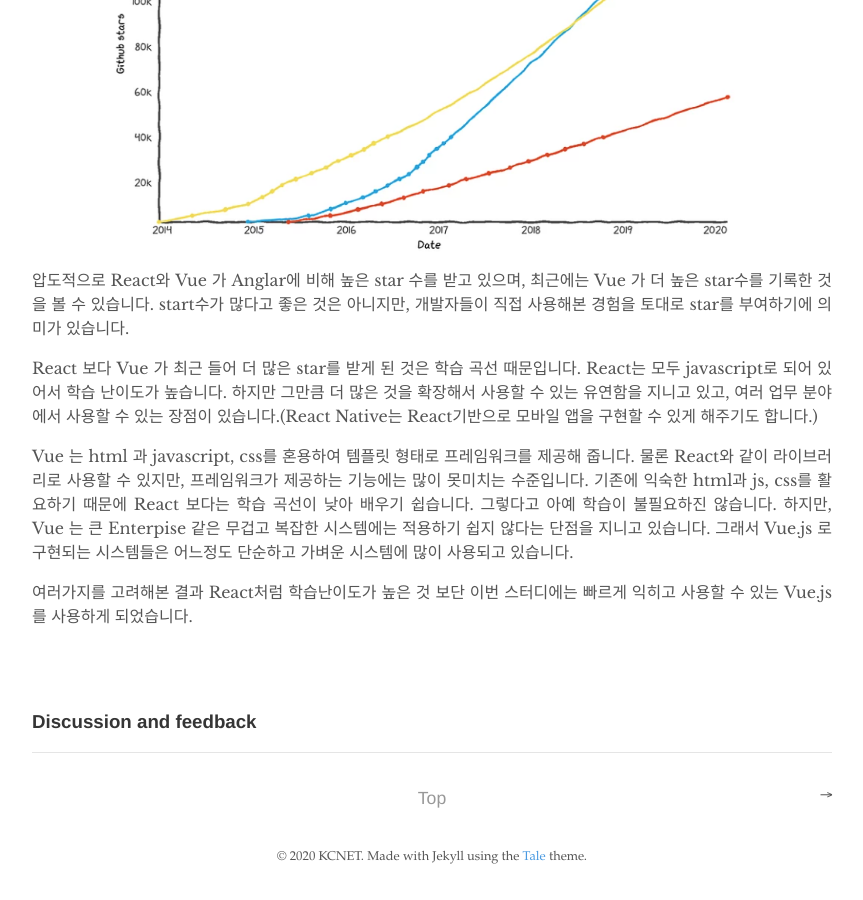
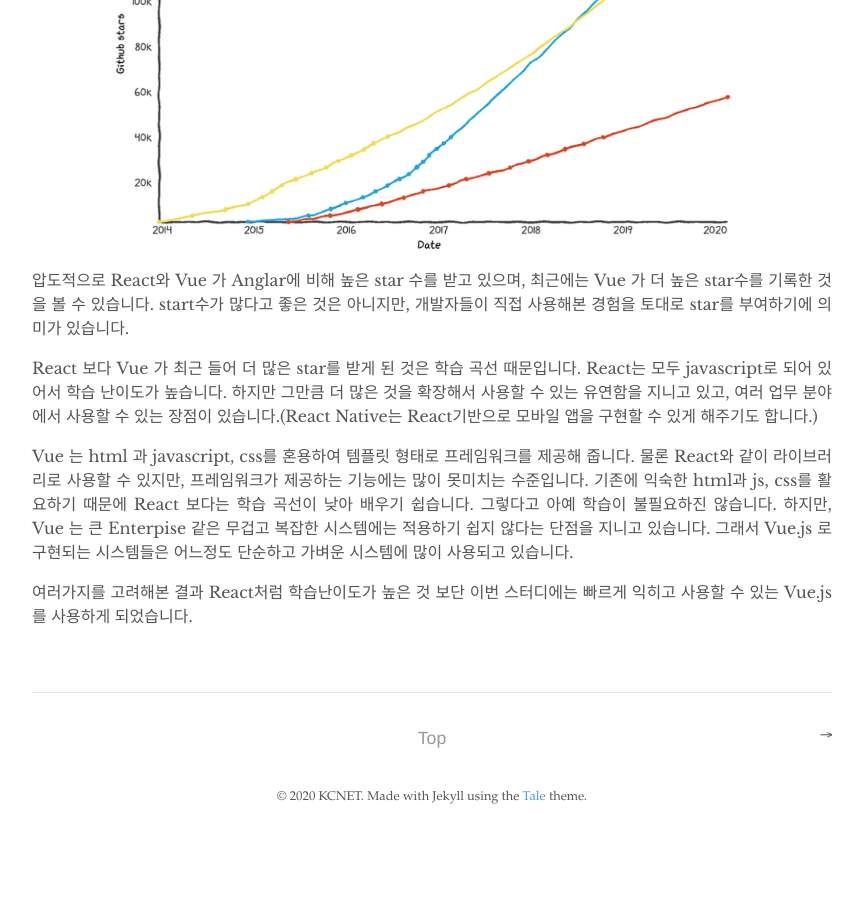
Before and after one commit to kcnet-kguru/kcnet-kguru.github.io, a Jekyll site: the page built from _posts/2020-06-23-vuejs-todolist.md, in a window 1280 px wide and 900 px high, scrolled down 2864 px. Shown: the whole window, without its empty margins (208-1071 px from the left). Built offline with Jekyll 4.4.1, drawn with Linux system fonts in a browser that asks for light colours; comment, search, counter and statistics services are not loaded; after the commit the page ends 3704 px from its top, so only the background shows below that.

Commit message:
설정변경

```diff
--- a/_config.yml
+++ b/_config.yml
@@ -41,4 +41,4 @@ paginate:       5
 exclude: [ Gemfile, Gemfile.lock, tale.gemspec ]
 
 # Disqus (Set to your disqus id)
-disqus:         jekyll-tale
+# disqus:         jekyll-tale
--- a/_includes/disqus_comments.html
+++ b/_includes/disqus_comments.html
@@ -1,4 +1,4 @@
-<!-- Start disqus -->
+<!-- Start disqus
 <script src="{{ "/assets/js/disqusLoader.js" | relative_url }}" /></script>
 <div id="disqus_thread"><h3>Discussion and feedback</h3></div>
 <div class="disqus"></div>
@@ -8,4 +8,4 @@
     });
 </script>
 <noscript>Please enable JavaScript to view the <a href="https://disqus.com/?ref_noscript">comments powered by Disqus.</a></noscript>
-<!-- End disqus -->
+End disqus -->
--- a/_layouts/post.html
+++ b/_layouts/post.html
@@ -23,8 +23,14 @@ layout: default
   {{ content }}
 </div>
 
-{% if page.comments %}
-  {% include disqus_comments.html %}
+{% if page.comment %}
+<script src="https://utteranc.es/client.js"
+        repo="kcnet-kguru/techblog-comments"
+        issue-term="pathname"
+        theme="github-light"
+        crossorigin="anonymous"
+        async>
+</script>
 {% endif %}
 
 <div class="pagination">
```
